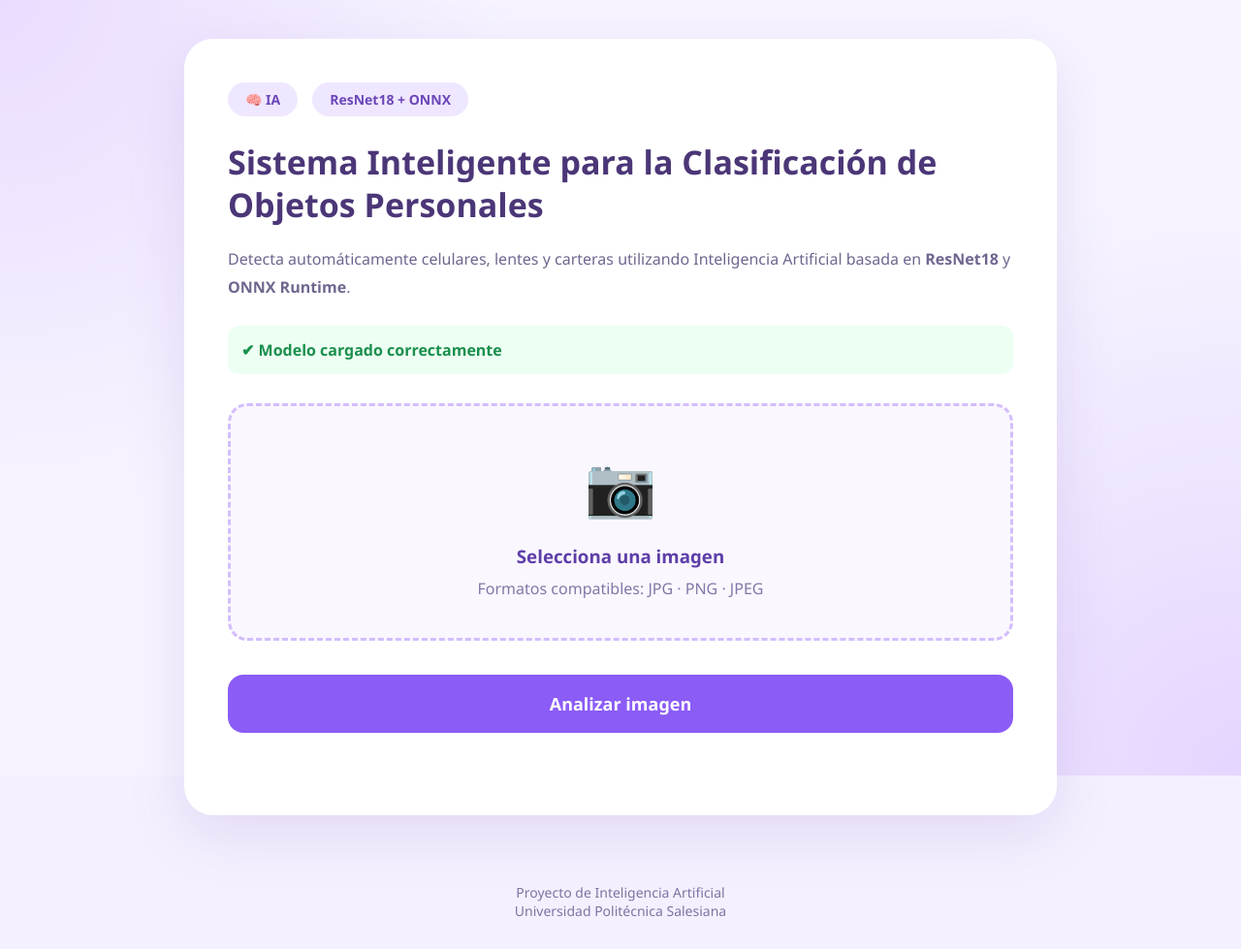
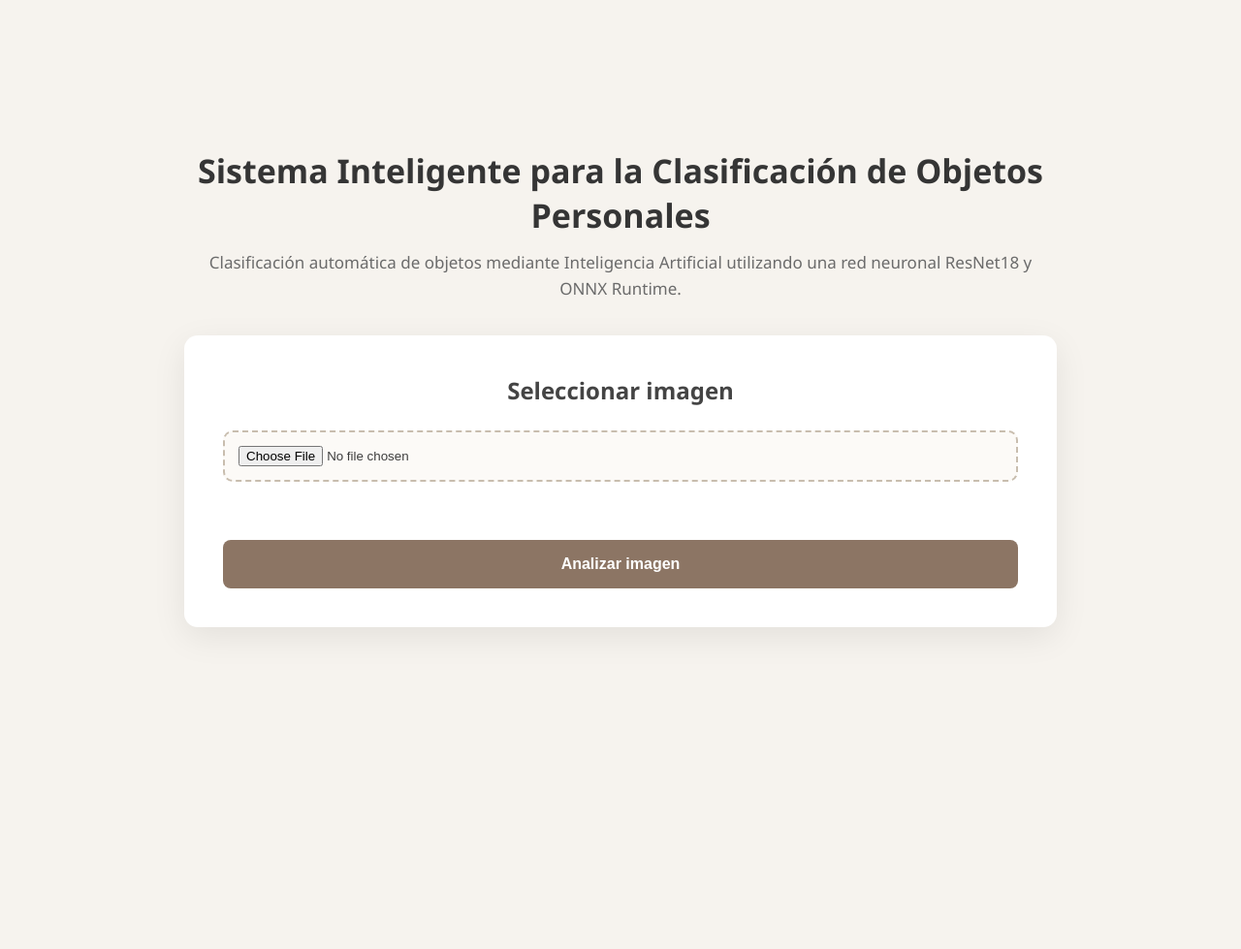
Before and after one commit to AngyMacarron2005/SistemaObjetosIA, a FastAPI app: page / in a window 1280 px wide. Shown: the whole page at 97% size. After the commit the page ends 650 px from the top, so only its background shows below. Run offline with FastAPI, Linux system fonts and the light colour scheme.

Commit message:
Últimos Cambios HTML

```diff
--- a/static/css/styles.css
+++ b/static/css/styles.css
@@ -2,44 +2,25 @@
     margin:0;
     padding:0;
     box-sizing:border-box;
-    font-family:'Segoe UI',sans-serif;
 }
 
 body{
 
-    background:#f5f0ff;
+    font-family: "Segoe UI", Arial, sans-serif;
+
+    background:#F6F3EE;
+
+    color:#3D3D3D;
 
     min-height:100vh;
 
     display:flex;
 
-    flex-direction:column;
+    justify-content:center;
 
     align-items:center;
 
-    justify-content:center;
-
-    color:#46396f;
-
-    overflow-x:hidden;
-
-}
-
-.background{
-
-    position:fixed;
-
-    inset:0;
-
-    background:
-
-    radial-gradient(circle at top left,#eadcff 0%,transparent 35%),
-
-    radial-gradient(circle at bottom right,#e5d5ff 0%,transparent 40%),
-
-    #f7f4ff;
-
-    z-index:-1;
+    padding:40px;
 
 }
 
@@ -47,109 +28,75 @@ body{
 
     width:100%;
 
-    display:flex;
+    max-width:900px;
 
-    justify-content:center;
+}
+
+header{
+
+    text-align:center;
+
+    margin-bottom:35px;
+
+}
+
+header h1{
+
+    font-size:34px;
+
+    font-weight:600;
+
+    color:#353535;
+
+    margin-bottom:12px;
+
+}
+
+header p{
+
+    color:#6B6B6B;
+
+    font-size:17px;
+
+    line-height:1.6;
+
+}
+
+.tarjeta{
+
+    background:white;
+
+    border-radius:14px;
 
     padding:40px;
 
-}
-
-.card{
-
-    width:900px;
-
-    background:white;
-
-    border-radius:30px;
-
-    padding:45px;
-
-    box-shadow:0 20px 60px rgba(121,88,181,.15);
+    box-shadow:0 10px 35px rgba(0,0,0,.08);
 
 }
 
-.badge{
+.tarjeta h2{
 
-    display:flex;
-
-    gap:15px;
+    text-align:center;
 
     margin-bottom:25px;
 
-}
-
-.badge span{
-
-    background:#efe7ff;
-
-    color:#6c46b8;
-
-    padding:8px 18px;
-
-    border-radius:30px;
-
-    font-size:14px;
+    color:#444;
 
     font-weight:600;
 
 }
 
-h1{
+input[type=file]{
 
-    font-size:34px;
-
-    line-height:1.3;
-
-    margin-bottom:20px;
-
-    color:#4b3677;
-
-}
-
-.descripcion{
-
-    color:#70668f;
-
-    line-height:1.8;
-
-    margin-bottom:25px;
-
-}
-
-.modelo{
-
-    background:#ecfff2;
-
-    color:#1b8f4d;
+    width:100%;
 
     padding:14px;
 
-    border-radius:12px;
+    border:2px dashed #C8BDAE;
 
-    margin-bottom:30px;
+    border-radius:10px;
 
-    font-weight:600;
-
-}
-
-.upload-box{
-
-    display:flex;
-
-    flex-direction:column;
-
-    align-items:center;
-
-    justify-content:center;
-
-    border:3px dashed #d3bdfd;
-
-    background:#faf7ff;
-
-    border-radius:20px;
-
-    padding:40px;
+    background:#FCFAF7;
 
     cursor:pointer;
 
@@ -157,73 +104,53 @@ h1{
 
 }
 
-.upload-box:hover{
+input[type=file]:hover{
 
-    background:#f4edff;
-
-    border-color:#9c7df5;
+    background:#F4EFE8;
 
 }
 
-.upload-icon{
+.vista-previa{
 
-    font-size:60px;
+    display:flex;
 
-    margin-bottom:20px;
+    justify-content:center;
+
+    margin-top:30px;
 
 }
 
-.upload-box h3{
+#preview{
 
-    color:#5e3ea8;
+    max-width:420px;
 
-    margin-bottom:10px;
+    width:100%;
+
+    border-radius:10px;
+
+    box-shadow:0 5px 18px rgba(0,0,0,.15);
 
 }
 
-.upload-box p{
-
-    color:#8477a6;
-
-}
-
-.preview{
-
-    display:none;
+button{
 
     width:100%;
 
-    max-height:450px;
+    margin-top:30px;
 
-    object-fit:contain;
-
-    margin-top:35px;
-
-    border-radius:18px;
-
-    box-shadow:0 10px 30px rgba(0,0,0,.08);
-
-}
-
-.btn-principal{
-
-    width:100%;
-
-    margin-top:35px;
-
-    padding:18px;
+    padding:16px;
 
     border:none;
 
-    border-radius:16px;
+    border-radius:8px;
 
-    background:#8b5cf6;
+    background:#8C7564;
 
     color:white;
 
-    font-size:18px;
+    font-size:16px;
 
-    font-weight:bold;
+    font-weight:600;
 
     cursor:pointer;
 
@@ -231,111 +158,59 @@ h1{
 
 }
 
-.btn-principal:hover{
+button:hover{
 
-    background:#7442ea;
-
-    transform:translateY(-2px);
+    background:#705B4C;
 
 }
 
-#resultado{
+.resultado{
 
-    margin-top:40px;
+    margin-top:35px;
+
+    padding:22px;
+
+    border-radius:10px;
+
+    background:#F8F5F0;
+
+    border-left:6px solid #8C7564;
+
+    display:none;
+
+    line-height:1.8;
+
+    font-size:16px;
 
 }
 
-.resultado-card{
-
-    background:#faf7ff;
-
-    border-left:6px solid #8b5cf6;
-
-    padding:20px;
-
-    border-radius:16px;
-
-    margin-bottom:18px;
-
-}
-
-.resultado-card h3{
-
-    color:#5f44a9;
+.resultado h3{
 
     margin-bottom:12px;
 
 }
 
-.barra{
+.resultado p{
 
-    width:100%;
-
-    height:12px;
-
-    background:#ece6ff;
-
-    border-radius:20px;
-
-    overflow:hidden;
-
-    margin:12px 0;
+    margin:6px 0;
 
 }
 
-.barra span{
+@media(max-width:768px){
 
-    display:block;
+    body{
 
-    height:100%;
-
-    background:linear-gradient(90deg,#9f7aea,#7c3aed);
+        padding:20px;
 
     }
 
-.estado{
+    .tarjeta{
 
-    font-weight:bold;
-
-    margin-top:8px;
+        padding:25px;
 
     }
 
-.detectado{
-
-    color:#16a34a;
-
-}
-
-.no-detectado{
-
-    color:#dc2626;
-
-}
-
-footer{
-
-    margin:30px;
-
-    text-align:center;
-
-    color:#7d74a2;
-
-    font-size:14px;
-
-}
-
-@media(max-width:900px){
-
-.card{
-
-width:100%;
-
-padding:30px;
-
-}
-
-h1{
+    header h1{
 
         font-size:28px;
 
--- a/templates/index.html
+++ b/templates/index.html
@@ -4,101 +4,45 @@
 <head>
     <meta charset="UTF-8">
     <meta name="viewport" content="width=device-width, initial-scale=1.0">
-
-    <title>Sistema Inteligente IA</title>
+    <title>Sistema Inteligente para la Clasificación de Objetos Personales</title>
 
     <link rel="stylesheet" href="/static/css/styles.css">
 </head>
 
 <body>
 
-<div class="background"></div>
+    <div class="contenedor">
 
-<div class="contenedor">
+        <header>
+            <h1>Sistema Inteligente para la Clasificación de Objetos Personales</h1>
+            <p>
+                Clasificación automática de objetos mediante Inteligencia Artificial
+                utilizando una red neuronal ResNet18 y ONNX Runtime.
+            </p>
+        </header>
 
-    <div class="card">
+        <section class="tarjeta">
 
-        <div class="badge">
-            <span>🧠 IA</span>
-            <span>ResNet18 + ONNX</span>
-        </div>
+            <h2>Seleccionar imagen</h2>
 
-        <h1>
-            Sistema Inteligente para la Clasificación
-            de Objetos Personales
-        </h1>
+            <input type="file" id="imagenInput" accept="image/*">
 
-        <p class="descripcion">
-            Detecta automáticamente celulares, lentes y carteras
-            utilizando Inteligencia Artificial basada en
-            <strong>ResNet18</strong> y <strong>ONNX Runtime</strong>.
-        </p>
+            <div class="vista-previa">
+                <img id="preview" style="display:none;">
+            </div>
 
-        <div class="modelo">
-            ✔ Modelo cargado correctamente
-        </div>
+            <button id="btnAnalizar">
+                Analizar imagen
+            </button>
 
-        <div class="subida">
+            <div id="resultado" class="resultado"></div>
 
-            <label class="upload-box">
-
-                <input
-                    type="file"
-                    id="imagen"
-                    accept="image/*"
-                    hidden
-                >
-
-                <div class="upload-icon">
-                    📷
-                </div>
-
-                <h3>Selecciona una imagen</h3>
-
-                <p>
-                    Formatos compatibles:
-                    JPG · PNG · JPEG
-                </p>
-
-            </label>
-
-        </div>
-
-        <img
-            id="preview"
-            class="preview"
-        >
-
-        <button
-            id="btnAnalizar"
-            class="btn-principal"
-        >
-            Analizar imagen
-        </button>
-
-        <div id="resultado"></div>
+        </section>
 
     </div>
 
-</div>
-
-<footer>
-
-    <div>
-
-        Proyecto de Inteligencia Artificial
-
-    </div>
-
-    <div>
-
-        Universidad Politécnica Salesiana
-
-    </div>
-
-</footer>
-
-<script src="/static/js/script.js"></script>
+    <script src="/static/js/script.js"></script>
 
 </body>
+
 </html>
```
Lines whose indentation alone changed are shown as unchanged.
